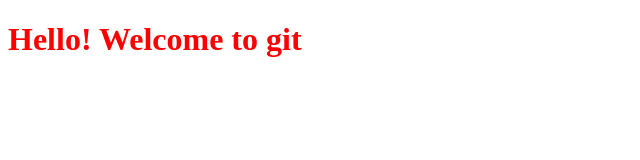
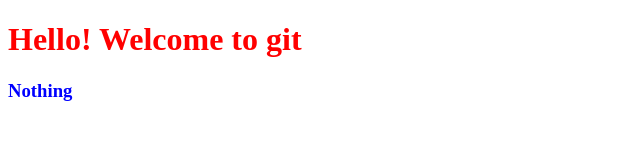
Before and after one commit to brettwuTW/projectTry1, a plain HTML site: page index.html in a window 1280 px wide. Shown: the full height of the page, 0-640 px from the left. Drawn offline with Linux system fonts and the light colour scheme.

Commit message:
add CSS for h3

```diff
--- a/CSS/all.css
+++ b/CSS/all.css
@@ -4,3 +4,6 @@ body{
 h1{
     color: red
 }
+h3{
+    color: blue
+}
--- a/index.html
+++ b/index.html
@@ -18,6 +18,7 @@
             <p class="browsehappy">You are using an <strong>outdated</strong> browser. Please <a href="#">upgrade your browser</a> to improve your experience.</p>
         <![endif]-->
         <h1> Hello! Welcome to git </h1>
+        <h3> Nothing </h3>
         <script src="" async defer></script>
     </body>
 </html>
```
